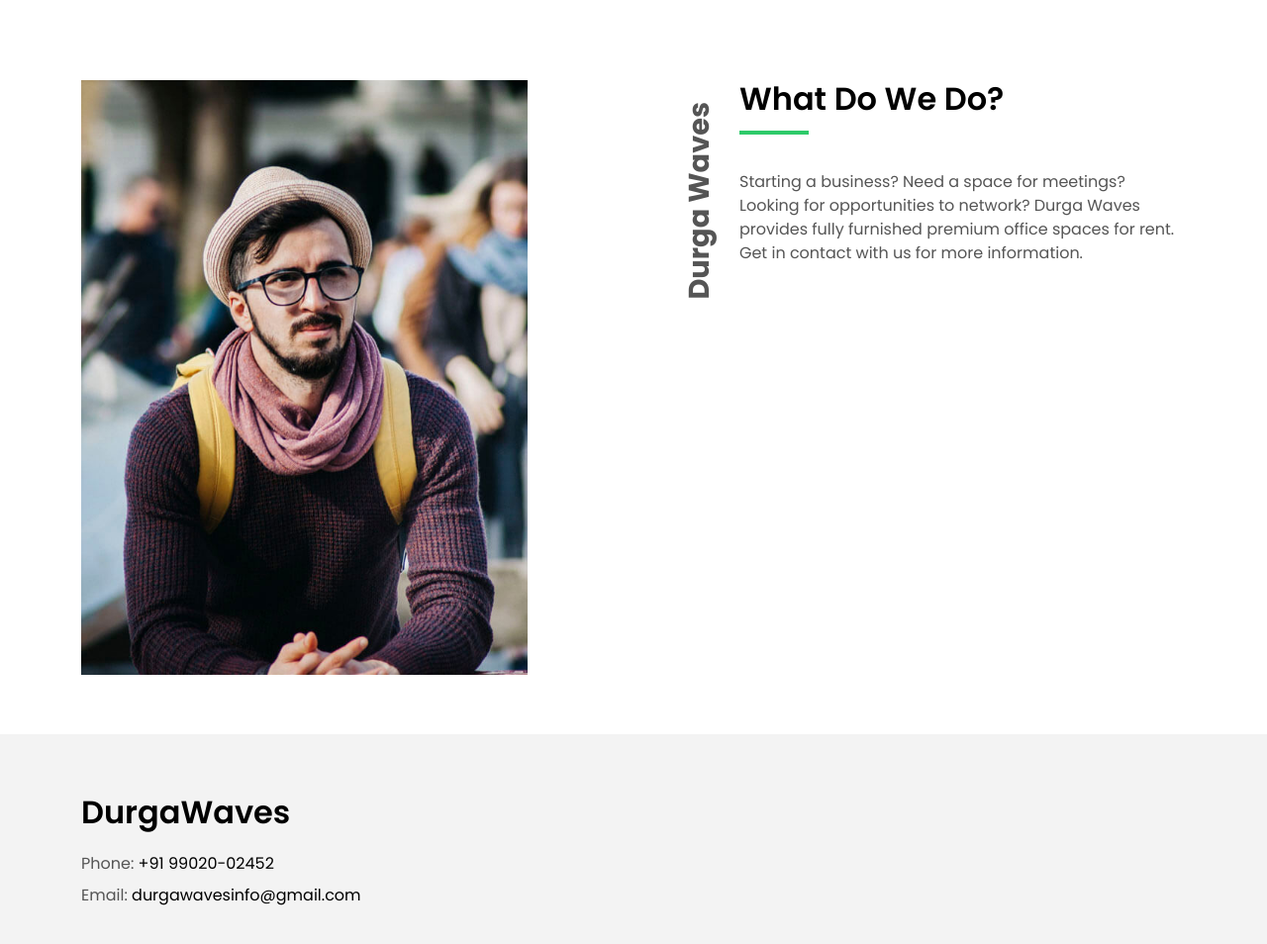
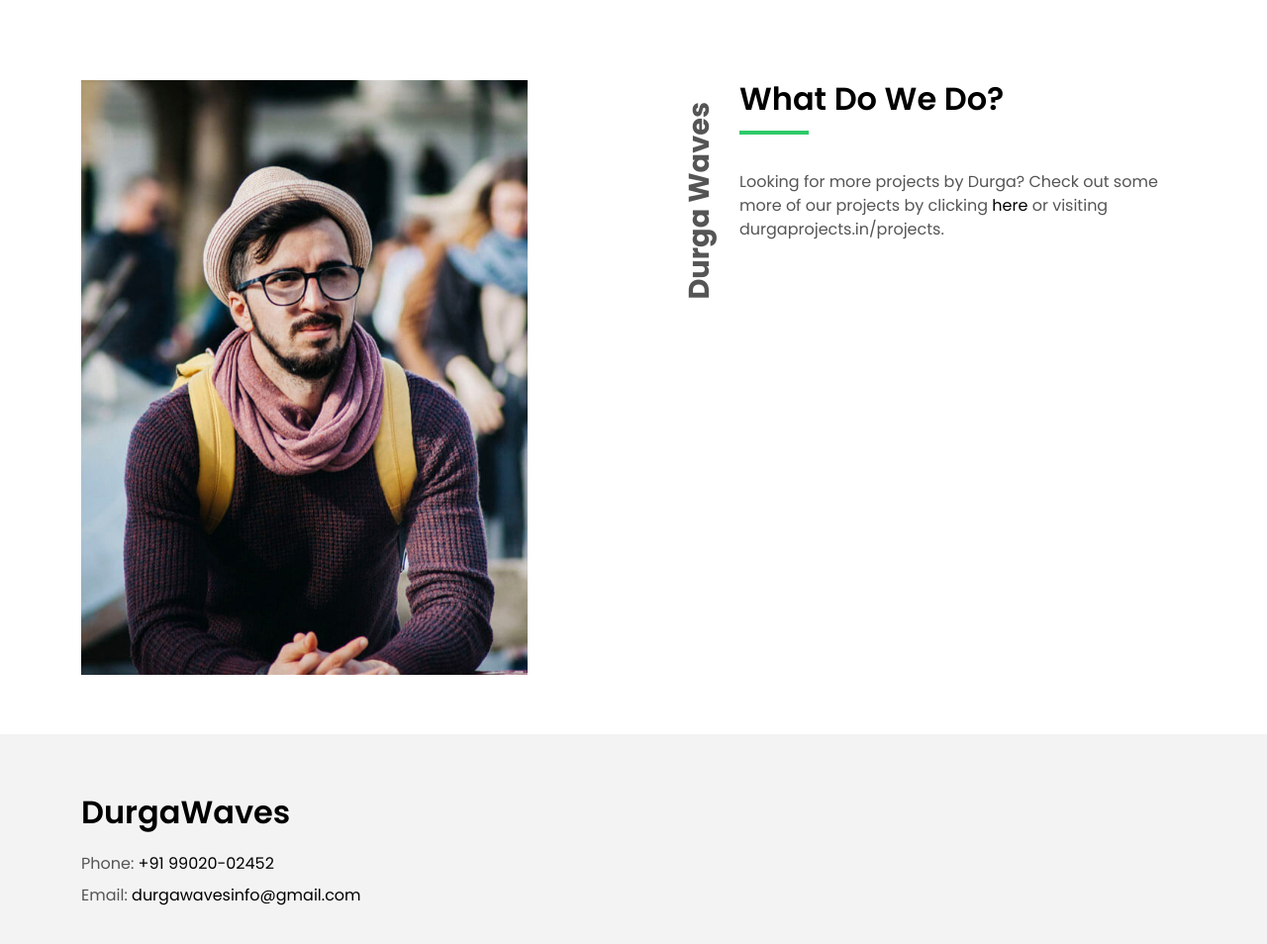
Before and after one commit to rlvgl/durga-waves, a plain HTML site: page about.html in a window 1280 px wide. Shown: the part 893-1847 px from the top of the page at 99% size. Drawn offline with Linux system fonts and the light colour scheme.

Commit message:
updated location and set about page information to reflect different website info.

```diff
--- a/about.html
+++ b/about.html
@@ -167,12 +167,15 @@
 										<h3 class="title-d">What Do We Do?</h3>
 									</div>
 									<p class="color-text-a">
-										Starting a business? Need a space for
-										meetings? Looking for opportunities to
-										network? Durga Waves provides fully
-										furnished premium office spaces for
-										rent. Get in contact with us for more
-										information.
+										Looking for more projects by Durga?
+										Check out some more of our projects by
+										clicking
+										<a
+											href="https://durgaprojects.in/projects"
+											target="_blank""
+											>here</a
+										>
+										or visiting durgaprojects.in/projects.
 									</p>
 								</div>
 							</div>
```
Also changed, not shown: contact.html (+2 -2 lines).
